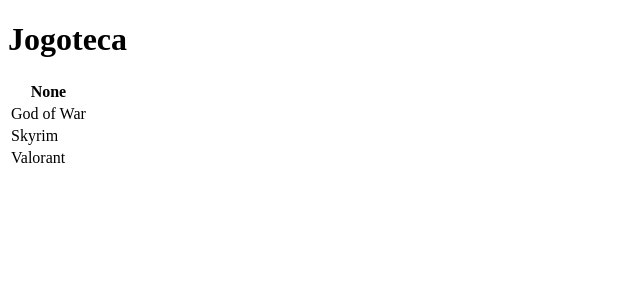
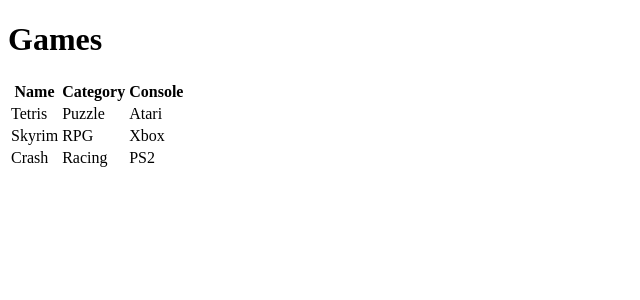
Before and after one commit to maximuseduard/flask-jogoteca, a Flask app: page /home in a window 1280 px wide. Shown: the top 300 px of the page, without its empty margins (0-640 px from the left). Run offline with Flask 3, Linux system fonts and the light colour scheme.

Commit message:
Lesson #2

```diff
--- a/jogoteca.py
+++ b/jogoteca.py
@@ -1,9 +1,21 @@
 from flask import Flask, render_template
+
+class Game:
+    def __init__(self, name, category, console):
+        self.name = name
+        self.category = category
+        self.console = console
 
 app = Flask(__name__)
 
 @app.route('/home')
 def ola():
-    return render_template('lista.html')
+    game1 = Game('Tetris', 'Puzzle', 'Atari')
+    game2 = Game('Skyrim', 'RPG', 'Xbox')
+    game3 = Game('Crash', 'Racing', 'PS2')
+
+    gameList = [game1, game2, game3]
+
+    return render_template('list.html', title='Games', games = gameList)
 
 app.run()
--- a/templates/lista.html
+++ b/templates/list.html
@@ -3,29 +3,29 @@
     <head>
         <meta charset="utf-8" />
         <meta name="viewport" content="width=device-width, initial-scale=1" />
-        <title>Jogoteca</title>
+        <title>Games</title>
     </head>
     <body>
         <div class="container">
             <div class="page-header">
-                <h1>Jogoteca</h1>
+                <h1>{{ title }}</h1>
             </div>
             <table class="table table-striped table-responsive table-bordered">
                 <thead class="thead-default">
                     <tr>
-                        <th>None</th>
+                        <th>Name</th>
+                        <th>Category</th>
+                        <th>Console</th>
                     </tr>
                 </thead>
                 <tbody>
+                    {% for game in games %}
                     <tr>
-                        <td>God of War</td>
+                        <td>{{ game.name }}</td>
+                        <td>{{ game.category }}</td>
+                        <td>{{ game.console }}</td>
                     </tr>
-                    <tr>
-                        <td>Skyrim</td>
-                    </tr>
-                    <tr>
-                        <td>Valorant</td>
-                    </tr>
+                    {% endfor %}
                 </tbody>
             </table>
         </div>
```
